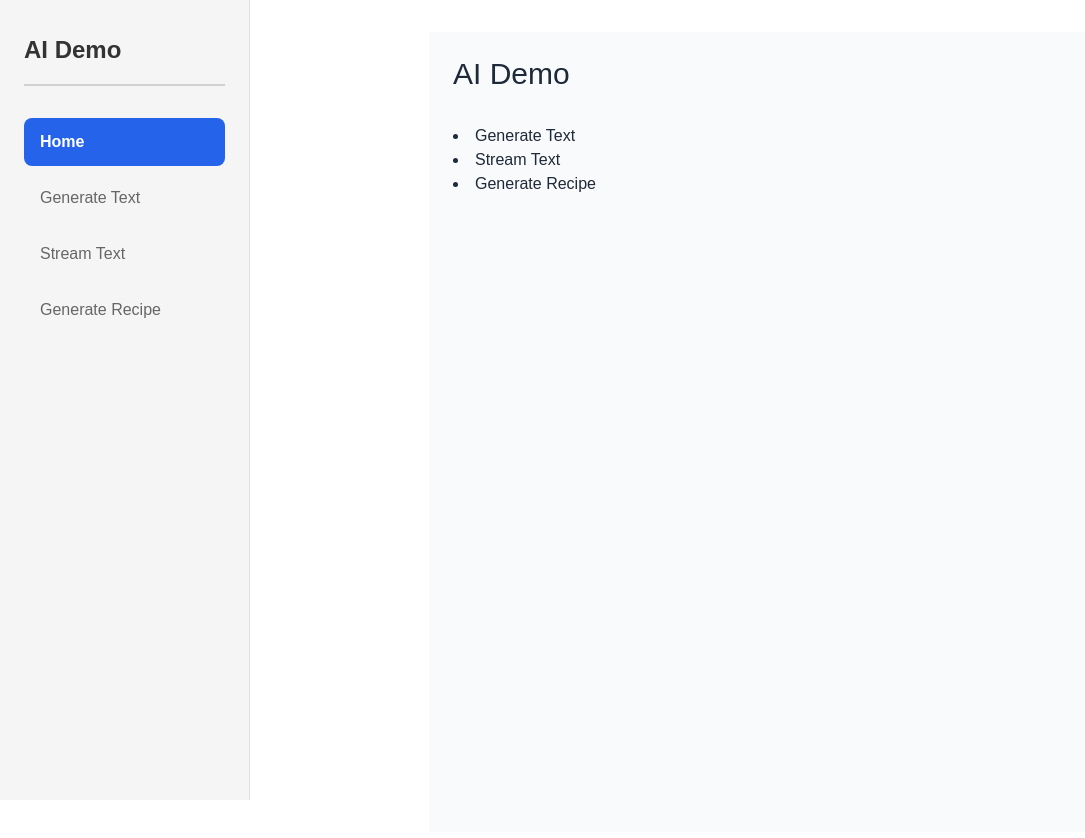
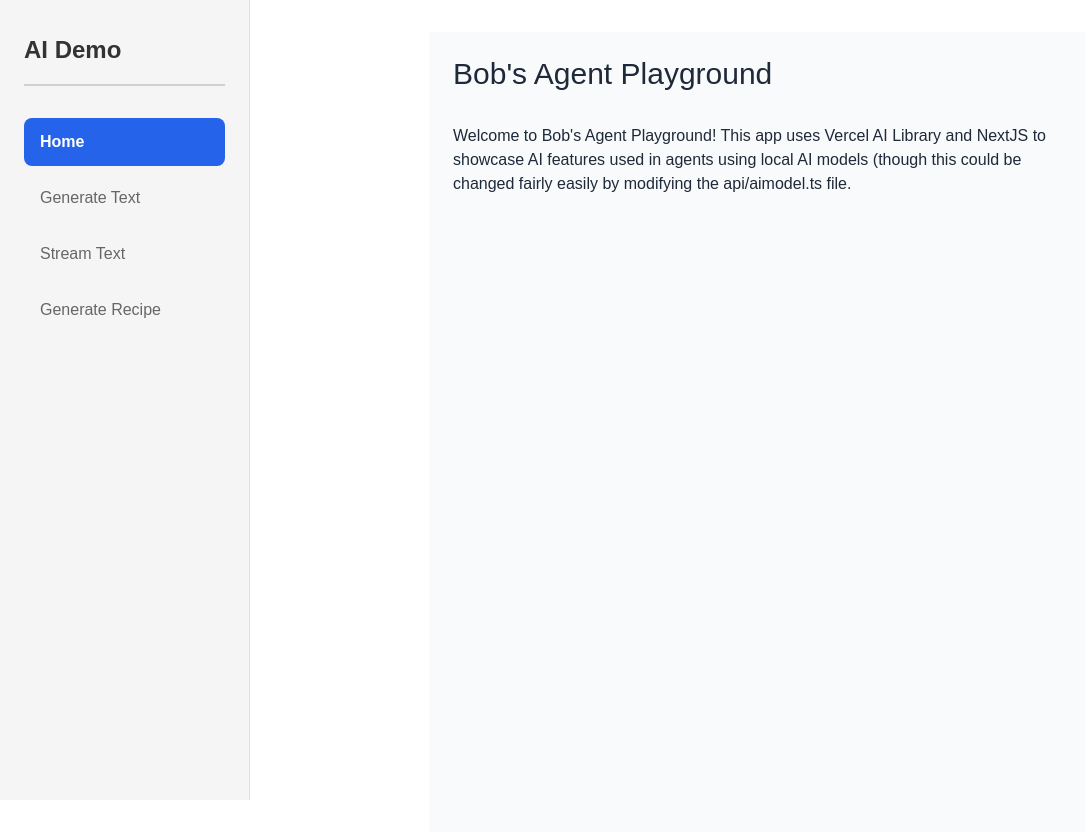
Before and after one commit to BobGerman/TestSite, a Next.js app in the folder nextAgent/ai-demo/: page / in a window 1280 px wide. Shown: the top 838 px of the page, without its empty margins (0-1085 px from the left). Built offline with nearby package versions, Linux system fonts and the light colour scheme.

Commit message:
Updated home page

```diff
--- a/nextAgent/ai-demo/app/page.tsx
+++ b/nextAgent/ai-demo/app/page.tsx
@@ -6,14 +6,15 @@ export default function Home() {
 
     <div className="max-w-2xl mx-auto p-6 min-h-screen bg-gray-50 text-gray-800">
       <h1 className="text-3xl font-light text-gray-800 mb-8">
-        AI Demo
+        Bob&apos;s Agent Playground
       </h1>
 
-      <ul className="list-disc list-inside">
-        <li><a href="/pages/generateText">Generate Text</a></li>
-        <li><a href="/pages/streamText">Stream Text</a></li>
-        <li><a href="/pages/generateRecipe">Generate Recipe</a></li>
-      </ul>
+      <p className="mb-4">
+        Welcome to Bob&apos;s Agent Playground!
+        This app uses Vercel AI Library and NextJS to showcase AI features used in agents
+        using local AI models (though this could be changed fairly easily by modifying the
+        api/aimodel.ts file.
+      </p>
     </div>
   );
 }
```
